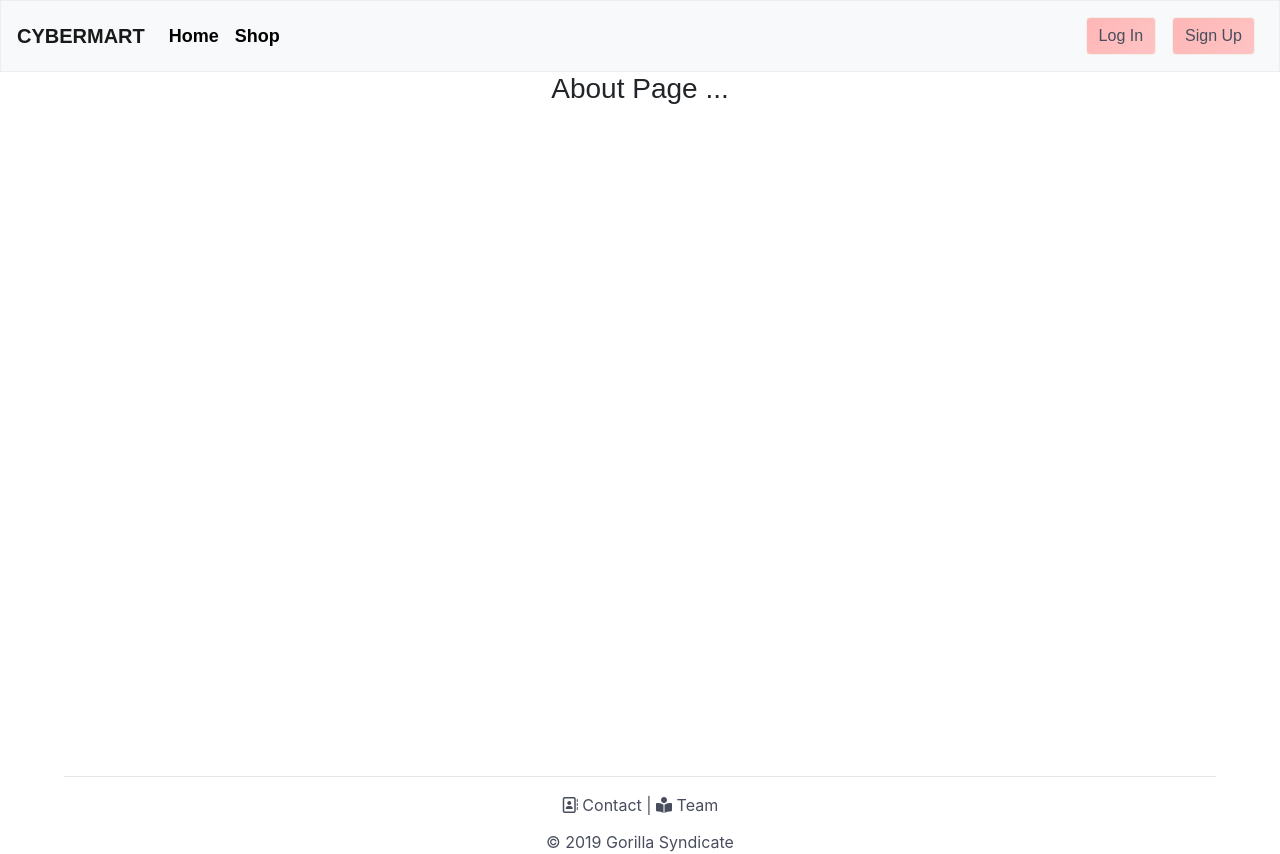
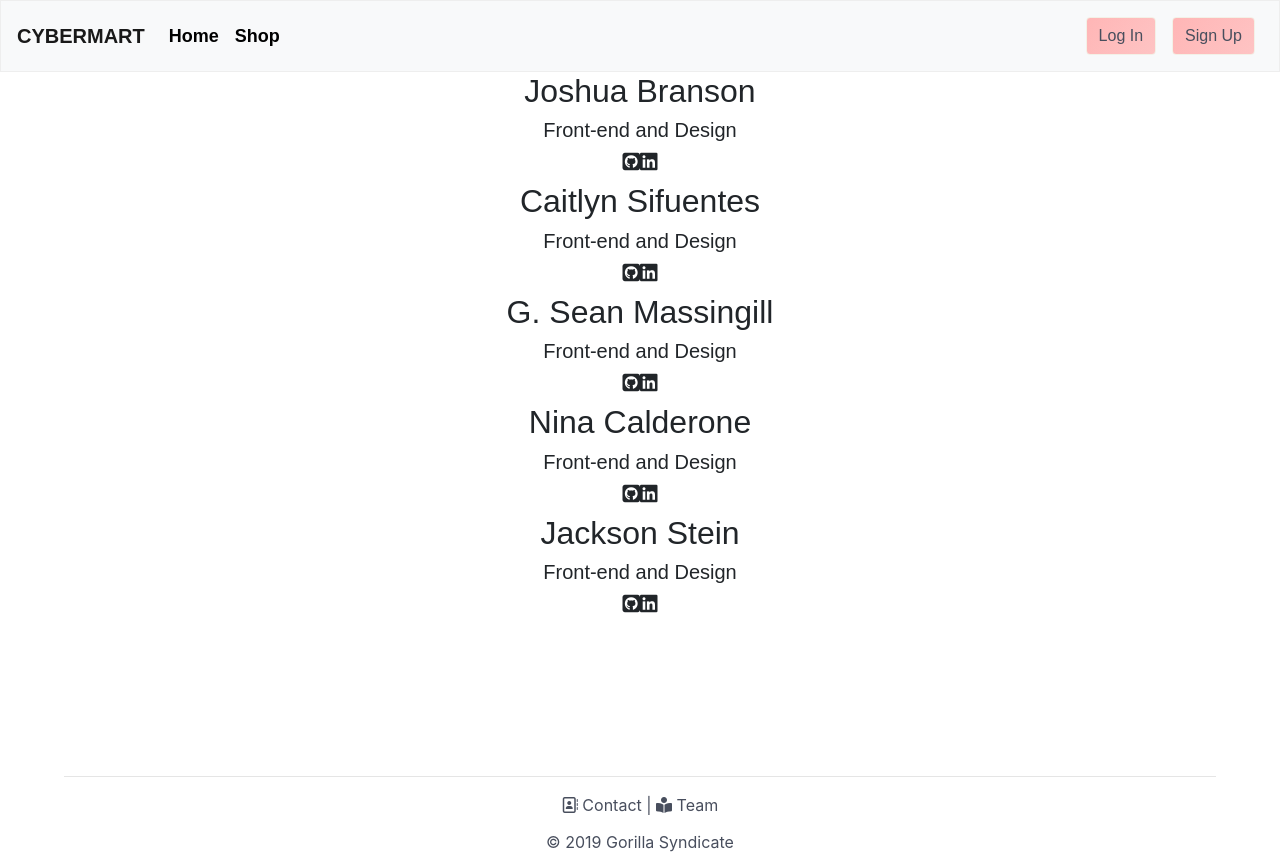
Before and after one commit to J91Branson/CyberMart, a React (Create React App) app in the folder client/: page /about in a window 1280 px wide. Built offline with nearby package versions, Linux system fonts and the light colour scheme; a web font is replaced by a local one.

Commit message:
frame of team page

```diff
--- a/client/src/pages/About/About.js
+++ b/client/src/pages/About/About.js
@@ -7,8 +7,29 @@ import Content from "../../layouts/Content/Content";
 const About = () => (
   <Content>
     <h3>
-      About Page
-      ...
+      <h2>Joshua Branson</h2>
+      <h5>Front-end and Design</h5>
+      <h5><a href=""></a><i class="fab fa-github-square"></i><a href=""></a><i class="fab fa-linkedin"></i></h5>
+    </h3>
+    <h3>
+      <h2>Caitlyn Sifuentes</h2>
+      <h5>Front-end and Design</h5>
+      <h5><a href=""></a><i class="fab fa-github-square"></i><a href=""></a><i class="fab fa-linkedin"></i></h5>
+    </h3>
+    <h3>
+      <h2>G. Sean Massingill</h2>
+      <h5>Front-end and Design</h5>
+      <h5><a href=""></a><i class="fab fa-github-square"></i><a href=""></a><i class="fab fa-linkedin"></i></h5>
+    </h3>
+    <h3>
+      <h2>Nina Calderone</h2>
+      <h5>Front-end and Design</h5>
+      <h5><a href=""></a><i class="fab fa-github-square"></i><a href=""></a><i class="fab fa-linkedin"></i></h5>
+    </h3>
+    <h3>
+      <h2>Jackson Stein</h2>
+      <h5>Front-end and Design</h5>
+      <h5><a href=""></a><i class="fab fa-github-square"></i><a href=""></a><i class="fab fa-linkedin"></i></h5>
     </h3>
   </Content>
 );
```
